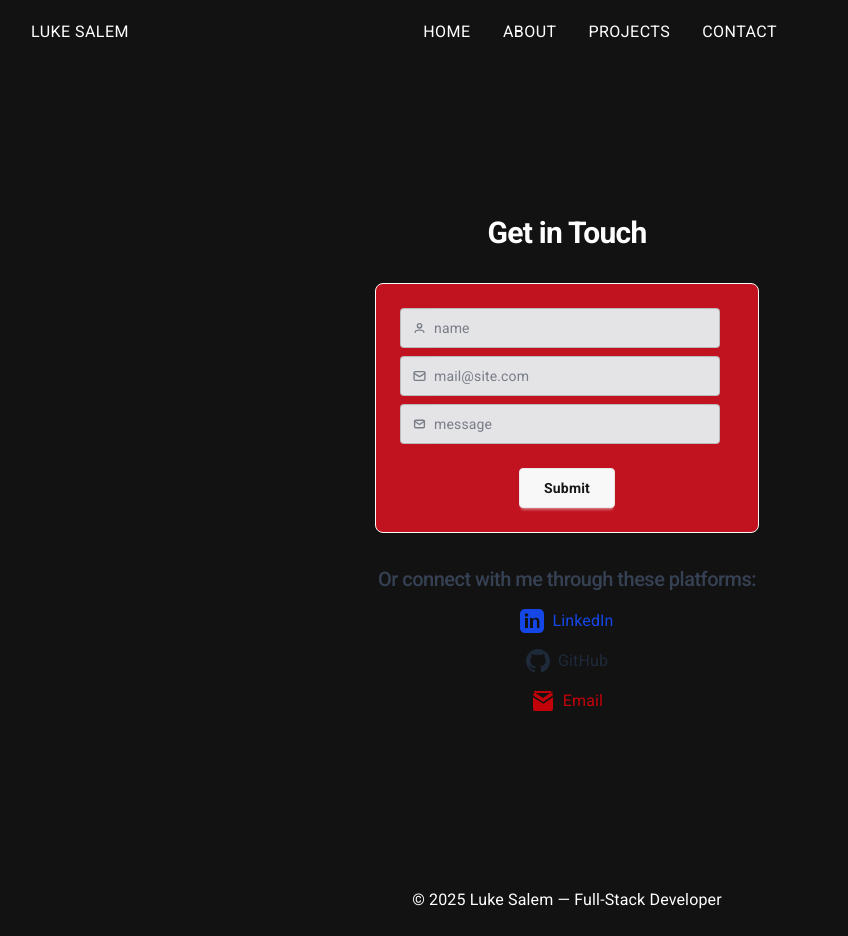
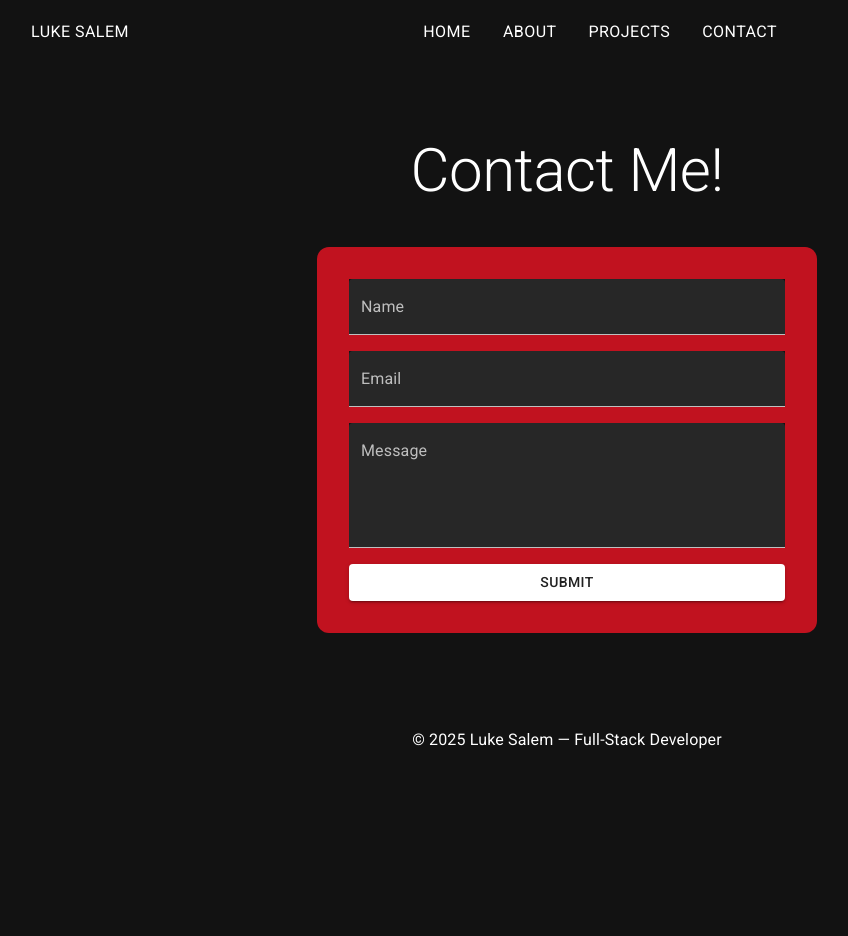
Before and after one commit to lukebike/portfoliov2, a React (Vite) app: page /contact in a window 1280 px wide. Shown: the whole page, without its empty margins (73-921 px from the left). After the commit the page ends 800 px from the top, so only its background shows below. Built offline with nearby package versions, Linux system fonts and the light colour scheme.

Commit message:
Fixed up the contact form, need to make it functional now

```diff
--- a/package.json
+++ b/package.json
@@ -16,11 +16,13 @@
     "@mui/icons-material": "^7.1.2",
     "@mui/material": "^7.1.2",
     "@tailwindcss/vite": "^4.1.10",
+    "formik": "^2.4.6",
     "framer-motion": "^12.23.0",
     "react": "^19.1.0",
     "react-dom": "^19.1.0",
     "react-router": "^7.6.3",
-    "tailwindcss": "^4.1.10"
+    "tailwindcss": "^4.1.10",
+    "yup": "^1.6.1"
   },
   "devDependencies": {
     "@eslint/js": "^9.25.0",
--- a/src/About.tsx
+++ b/src/About.tsx
@@ -23,10 +23,12 @@ export default function Home() {
       animate={{ opacity: 1, y: 0 }}
       exit={{ opacity: 0, y: -20 }}
       transition={{ duration: 0.4 }}
+      style={{ height: "80%" }}
     >
       <Box
         sx={{
           display: { lg: "flex" },
+          height: "100%",
           justifyContent: "center",
           alignItems: "center",
         }}
--- a/src/App.css
+++ b/src/App.css
@@ -14,3 +14,7 @@ body {
   height: 100%;
   width: 100%;
 }
+
+.App {
+  height: 100%;
+}
--- a/src/App.tsx
+++ b/src/App.tsx
@@ -25,6 +25,7 @@ import {
 } from "@mui/material";
 
 import { BrowserRouter, Routes, Route } from "react-router";
+import ContactFormDuo from "./ContactFormDuo.tsx";
 function App() {
   const isMobile = useMediaQuery("(max-width: 600px)");
   const [mode, setMode] = useState<"light" | "dark">("dark");
@@ -49,7 +50,7 @@ function App() {
     <BrowserRouter>
       <ThemeProvider theme={theme}>
         <CssBaseline />
-        <Container maxWidth="lg">
+        <Container maxWidth="lg" sx={{ height: "100%" }}>
           {isMobile ? (
             <MobileMenuBar
               navTexts={["Home", "About", "Projects", "Contact"]}
@@ -68,7 +69,7 @@ function App() {
             <Route path="home" element={<Home mode={mode} />} />
             <Route path="about" element={<About />} />
             <Route path="projects" element={<CardList />} />
-            <Route path="contact" element={<ContactForm />} />
+            <Route path="contact" element={<ContactFormDuo />} />
           </Routes>
           <Footer />
         </Container>
--- a/src/CardList.tsx
+++ b/src/CardList.tsx
@@ -16,10 +16,11 @@ export default function CardList() {
       animate={{ opacity: 1, y: 0 }}
       exit={{ opacity: 0, y: -20 }}
       transition={{ duration: 0.4 }}
+      style={{ height: "80%" }}
     >
       <Box
         sx={{
-          display: { lg: "xl" },
+          height: "80%",
           width: "100%",
           flexDirection: "column",
           justifyContent: { xl: "space-around" },
@@ -42,7 +43,7 @@ export default function CardList() {
           spacing={{ lg: 5, xs: 4 }}
           justifyContent="space-around"
           sx={{
-            flexDirection: { xs: "row", xl: "column" },
+            flexDirection: { xs: "row" },
             width: { xl: "100%" },
             alignItems: "center",
           }}
--- /dev/null
+++ b/src/ContactFormDuo.tsx
@@ -0,0 +1,128 @@
+import { useFormik } from "formik";
+import * as Yup from "yup";
+import {
+  Box,
+  Button,
+  InputAdornment,
+  TextField,
+  Typography,
+  useTheme,
+} from "@mui/material";
+import { Person, Email, Message } from "@mui/icons-material";
+import { motion } from "framer-motion";
+
+export default function ContactFormDuo() {
+  const theme = useTheme();
+  const formik = useFormik({
+    initialValues: {
+      name: "",
+      email: "",
+      message: "",
+    },
+    validationSchema: Yup.object({
+      name: Yup.string().required("Name is required"),
+      email: Yup.string()
+        .email("Invalid email address")
+        .required("Email is required"),
+      message: Yup.string().required("Message is required"),
+    }),
+    // onSubmit: (values, {resetForm} => {
+    //     resetForm();
+    // })
+  });
+  return (
+    <motion.div
+      initial={{ opacity: 0, y: 20 }}
+      animate={{ opacity: 1, y: 0 }}
+      exit={{ opacity: 0, y: -20 }}
+      transition={{ duration: 0.4 }}
+      style={{ height: "80%" }}
+    >
+      <Box
+        sx={{
+          height: "100%",
+          display: "grid",
+          placeItems: "center",
+          alignContent: "center",
+        }}
+      >
+        <Typography variant="h2" sx={{ mb: 5 }}>
+          Contact Me!
+        </Typography>
+        <Box
+          component="form"
+          onSubmit={formik.handleSubmit}
+          sx={{
+            maxWidth: 500,
+            backgroundColor: theme.palette.secondary.main,
+            borderRadius: 3,
+            display: "flex",
+            flexDirection: "column",
+            gap: 2,
+            p: 4,
+            width: "100%",
+          }}
+        >
+          <TextField
+            label="Name"
+            name="name"
+            fullWidth
+            variant="filled"
+            value={formik.values.name}
+            onChange={formik.handleChange}
+            onBlur={formik.handleBlur}
+            error={formik.touched.name && Boolean(formik.errors.name)}
+            helperText={formik.touched.name && formik.errors.name}
+            sx={{
+              backgroundColor: theme.palette.background.default,
+            }}
+          />
+
+          <TextField
+            label="Email"
+            name="email"
+            type="email"
+            variant="filled"
+            fullWidth
+            value={formik.values.email}
+            onChange={formik.handleChange}
+            onBlur={formik.handleBlur}
+            error={formik.touched.email && Boolean(formik.errors.email)}
+            helperText={formik.touched.email && formik.errors.email}
+            sx={{
+              backgroundColor: theme.palette.background.default,
+            }}
+          />
+          <TextField
+            label="Message"
+            name="message"
+            variant="filled"
+            multiline
+            rows={4}
+            fullWidth
+            value={formik.values.message}
+            onChange={formik.handleChange}
+            onBlur={formik.handleBlur}
+            error={formik.touched.message && Boolean(formik.errors.message)}
+            helperText={formik.touched.message && formik.errors.message}
+            sx={{
+              backgroundColor: theme.palette.background.default,
+            }}
+          />
+          <Button
+            type="submit"
+            variant="contained"
+            sx={{
+              backgroundColor: theme.palette.warning.contrastText,
+              "&:hover": {
+                backgroundColor: theme.palette.primary.main,
+              },
+            }}
+          >
+            Submit
+          </Button>
+        </Box>
+      </Box>
+    </motion.div>
+  );
+}
--- a/src/Home.tsx
+++ b/src/Home.tsx
@@ -18,14 +18,16 @@ export default function Hero({ mode }: { mode: "light" | "dark" }) {
       animate={{ opacity: 1, y: 0 }}
       exit={{ opacity: 0, y: -20 }}
       transition={{ duration: 0.4 }}
+      style={{ height: "80%" }}
     >
       <Box
         sx={{
-          display: "flex",
+          display: { xs: "flex" },
           flexDirection: { lg: "row", md: "column", xs: "column" },
           justifyContent: "center",
+          placeItems: "center",
           alignItems: "center",
-          height: isMobile ? "90vh" : "80vh",
+          height: "100%",
           boxSizing: "border-box",
         }}
       >
```
Also changed, not shown: 1 other file (tests, documents, lock files or other folders).
